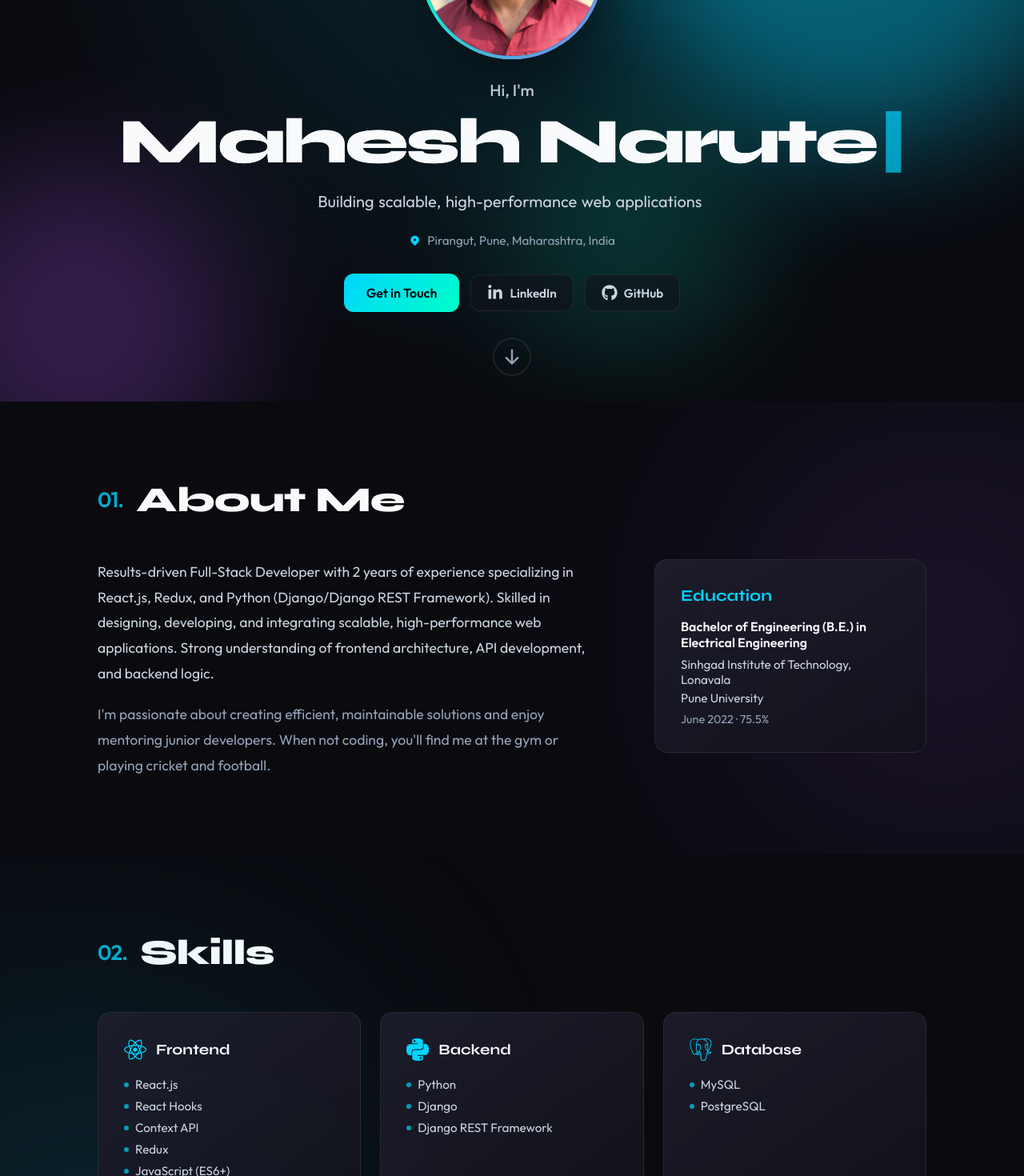
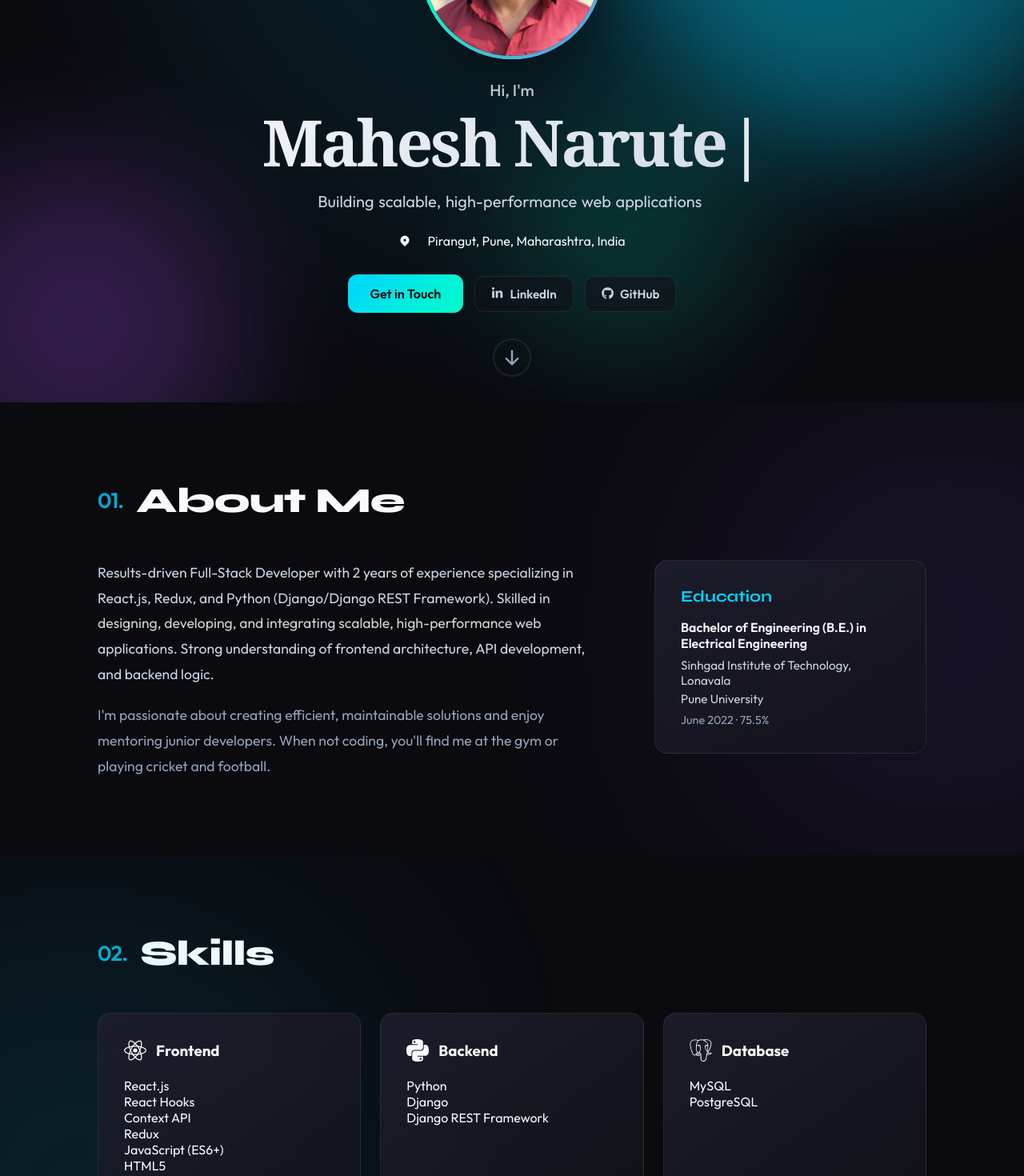
Before and after one commit to maheshnarute/portfolio, a React (Create React App) app: page / in a window 1280 px wide. Shown: the part 220-1690 px from the top of the page at 80% size. Built offline with nearby package versions, Linux system fonts and the light colour scheme.

Commit message:
fix: resolve ESLint unused vars for Vercel

```diff
--- a/src/components/Hero.css
+++ b/src/components/Hero.css
@@ -133,7 +133,7 @@
 }
 
 .hero__name {
-  font-family: var(--font-display);
+  font-family:Georgia;
   /* Fluid typography: 32px to 80px */
   font-size: clamp(2rem, 8vw, 5rem);
   font-weight: 800;
--- a/src/components/Hero.jsx
+++ b/src/components/Hero.jsx
@@ -12,38 +12,15 @@ export default function Hero() {
     offset: ['start start', 'end start'],
   });
 
-  /* Parallax: Image scales down, Text reveals up */
-  /* Parallax: Image scales down, Text reveals up */
-  // Photo starts larger (1.2) and settles to 1.
   const scaleImg = useTransform(scrollYProgress, [0, 0.3], [1.1, 1]);
   const yImg = useTransform(scrollYProgress, [0, 0.3], ['0%', '-15%']);
+  const yText = useTransform(scrollYProgress, [0, 0.3], ['0px', '-40px']);
 
-  // Text content remains visible and enters on load
-  const opacityText = useTransform(scrollYProgress, [0, 0.2], [1, 0.8]); // Subtle fade out on scroll away
-  const yText = useTransform(scrollYProgress, [0, 0.3], ['0px', '-40px']); // Parallax lift on scroll away
-
-  /* Background parallax */
   const yBg = useTransform(scrollYProgress, [0, 1], ['0%', '30%']);
   const yFg = useTransform(scrollYProgress, [0, 0.5], ['0%', '15%']);
   const opacity = useTransform(scrollYProgress, [0.5, 0.9], [1, 0]);
 
   const words = personalInfo.tagline.split(' ');
-  const container = {
-    hidden: { opacity: 0 },
-    visible: (i = 1) => ({
-      opacity: 1,
-      transition: { staggerChildren: 0.08, delayChildren: 0.5 + i * 0.05 },
-    }),
-  };
-
-  const child = {
-    hidden: { opacity: 0, y: 30 },
-    visible: {
-      opacity: 1,
-      y: 0,
-      transition: { duration: 0.5, ease: [0.16, 1, 0.3, 1] },
-    },
-  };
 
   const scrollToSection = () => {
     document.querySelector('#about')?.scrollIntoView({ behavior: 'smooth' });
@@ -51,20 +28,17 @@ export default function Hero() {
 
   return (
     <section id="hero" className="hero" ref={sectionRef}>
-      {/* Parallax background layers */}
       <motion.div className="hero__bg hero__bg--1" style={{ y: yBg }} />
       <motion.div className="hero__bg hero__bg--2" style={{ y: yBg }} />
       <motion.div className="hero__bg hero__bg--3" style={{ y: yFg }} />
       <div className="hero__gradient" />
-
-
 
       <motion.div className="hero__content" style={{ opacity }}>
         <motion.div
           className="hero__profile-wrap"
           initial={{ opacity: 0, scale: 0.8 }}
           animate={{ opacity: 1, scale: 1 }}
-          transition={{ duration: 0.8, delay: 0.2, ease: [0.16, 1, 0.3, 1] }}
+          transition={{ duration: 0.8, delay: 0.2 }}
           style={{ scale: scaleImg, y: yImg }}
         >
           <div className="hero__profile-glow" />
@@ -77,22 +51,10 @@ export default function Hero() {
         </motion.div>
 
         <motion.div style={{ y: yText }}>
-          <motion.p
-            className="hero__greeting"
-            initial={{ opacity: 0, y: 20 }}
-            animate={{ opacity: 1, y: 0 }}
-            transition={{ duration: 0.6, delay: 0.2 }}
-          >
-            Hi, I'm
-          </motion.p>
+          <p className="hero__greeting">Hi, I'm</p>
 
-          <motion.h1
-            className="hero__name"
-            initial={{ opacity: 0, y: 40 }}
-            animate={{ opacity: 1, y: 0 }}
-            transition={{ duration: 0.8, delay: 0.3, ease: [0.16, 1, 0.3, 1] }}
-          >
-            <span>{personalInfo.name}</span>
+          <h1 className="hero__name">
+            {personalInfo.name}
             <motion.span
               className="hero__cursor"
               animate={{ opacity: [1, 0] }}
@@ -100,94 +62,56 @@ export default function Hero() {
             >
               |
             </motion.span>
-          </motion.h1>
+          </h1>
 
-          <motion.div
-            className="hero__tagline"
-            variants={container}
-            initial="hidden"
-            animate="visible"
-          >
+          <div className="hero__tagline">
             {words.map((word, i) => (
-              <motion.span key={i} variants={child} className="hero__tagline-word">
+              <span key={i} className="hero__tagline-word">
                 {word}{' '}
-              </motion.span>
+              </span>
             ))}
-          </motion.div>
+          </div>
 
-          <motion.div
-            className="hero__meta"
-            initial={{ opacity: 0 }}
-            animate={{ opacity: 1 }}
-            transition={{ delay: 1.2, duration: 0.6 }}
-          >
-            <span className="hero__meta-item">
-              <HiLocationMarker /> {personalInfo.location}
-            </span>
-          </motion.div>
+          <div className="hero__meta">
+            <HiLocationMarker /> {personalInfo.location}
+          </div>
 
-          <motion.div
-            className="hero__cta"
-            initial={{ opacity: 0, y: 20 }}
-            animate={{ opacity: 1, y: 0 }}
-            transition={{ delay: 1.3, duration: 0.5 }}
-          >
-            <motion.a
+          <div className="hero__cta">
+            <a
               href="#contact"
               className="hero__btn hero__btn--primary"
               onClick={(e) => {
                 e.preventDefault();
                 document.querySelector('#contact')?.scrollIntoView({ behavior: 'smooth' });
               }}
-              whileHover={{ scale: 1.03, boxShadow: '0 0 20px rgba(0, 212, 255, 0.2)' }}
-              whileTap={{ scale: 0.98 }}
             >
               Get in Touch
-            </motion.a>
-            <motion.a
+            </a>
+
+            <a
               href={personalInfo.linkedin}
               target="_blank"
               rel="noopener noreferrer"
               className="hero__btn hero__btn--secondary"
-              whileHover={{ scale: 1.05, color: 'var(--accent-cyan)' }}
-              whileTap={{ scale: 0.95 }}
-              aria-label="LinkedIn"
             >
-              <FaLinkedinIn size={20} />
-              <span>LinkedIn</span>
-            </motion.a>
-            <motion.a
+              <FaLinkedinIn /> LinkedIn
+            </a>
+
+            <a
               href={personalInfo.github}
               target="_blank"
               rel="noopener noreferrer"
               className="hero__btn hero__btn--secondary"
-              whileHover={{ scale: 1.05, color: 'var(--accent-cyan)' }}
-              whileTap={{ scale: 0.95 }}
-              aria-label="GitHub"
             >
-              <FaGithub size={20} />
-              <span>GitHub</span>
-            </motion.a>
-          </motion.div>
-
+              <FaGithub /> GitHub
+            </a>
+          </div>
         </motion.div>
-
-
-
-
       </motion.div>
 
-      <motion.button
-        className="hero__scroll"
-        onClick={scrollToSection}
-        initial={{ opacity: 0 }}
-        animate={{ opacity: 1 }}
-        transition={{ delay: 1.8 }}
-        whileHover={{ y: 4 }}
-        aria-label="Scroll down"
-      >
+      <button className="hero__scroll" onClick={scrollToSection}>
         <HiArrowDown size={24} />
-      </motion.button>
+      </button>
     </section>
   );
 }
--- a/src/components/Skills.jsx
+++ b/src/components/Skills.jsx
@@ -17,21 +17,6 @@ import {
 import { skills } from '../data/portfolioData';
 import './Skills.css';
 
-const iconMap = {
-  'React.js': SiReact,
-  Redux: SiRedux,
-  Python: SiPython,
-  Django: SiDjango,
-  'Django REST Framework': SiDjango,
-  PostgreSQL: SiPostgresql,
-  MySQL: SiMysql,
-  'JavaScript (ES6+)': SiJavascript,
-  HTML5: SiHtml5,
-  CSS3: SiCss3,
-  Git: SiGit,
-  GitHub: SiGithub,
-};
-
 const skillCategories = [
   { title: 'Frontend', skills: skills.frontend, icon: SiReact },
   { title: 'Backend', skills: skills.backend, icon: SiPython },
@@ -48,7 +33,7 @@ export default function Skills() {
     target: sectionRef,
     offset: ['start end', 'end start'],
   });
-  const { opacity: sectionOpacity, y: sectionY } = useFadeInOut(sectionRef);
+  const { opacity, y } = useFadeInOut(sectionRef);
   const yParallax = useTransform(scrollYProgress, [0, 0.4], ['30px', '-30px']);
 
   return (
@@ -56,54 +41,28 @@ export default function Skills() {
       <motion.div className="skills__bg" style={{ y: yParallax }} />
 
       <div className="container">
-        <motion.div className="skills__container" style={{ opacity: sectionOpacity, y: sectionY }}>
-          <motion.h2
-            className="section-title"
-            initial={{ opacity: 0, y: 30 }}
-            animate={isInView ? { opacity: 1, y: 0 } : {}}
-            transition={{ duration: 0.6 }}
-          >
+        <motion.div className="skills__container" style={{ opacity, y }}>
+          <h2 className="section-title">
             <span className="section-title__accent">02.</span> Skills
-          </motion.h2>
+          </h2>
 
           <div className="skills__grid">
-            {skillCategories.map((category, catIndex) => (
+            {skillCategories.map((category, i) => (
               <motion.div
                 key={category.title}
                 className="skills__card"
                 initial={{ opacity: 0, y: 40 }}
                 animate={isInView ? { opacity: 1, y: 0 } : {}}
-                transition={{ duration: 0.5, delay: catIndex * 0.1 }}
-                whileHover={{
-                  y: -8,
-                  borderColor: 'rgba(0, 212, 255, 0.2)',
-                  boxShadow: '0 20px 40px rgba(0, 0, 0, 0.2)',
-                }}
+                transition={{ delay: i * 0.1 }}
               >
                 <div className="skills__card-header">
-                  {category.icon && (
-                    <motion.span
-                      className="skills__card-icon"
-                      whileHover={{ scale: 1.2, rotate: 5 }}
-                    >
-                      <category.icon size={28} />
-                    </motion.span>
-                  )}
-                  <h3 className="skills__card-title">{category.title}</h3>
+                  {category.icon && <category.icon size={28} />}
+                  <h3>{category.title}</h3>
                 </div>
-                <ul className="skills__list">
-                  {category.skills.map((skill, i) => (
-                    <motion.li
-                      key={skill}
-                      className="skills__item"
-                      initial={{ opacity: 0, x: -10 }}
-                      animate={isInView ? { opacity: 1, x: 0 } : {}}
-                      transition={{ delay: catIndex * 0.1 + i * 0.03 }}
-                      whileHover={{ x: 4, color: 'var(--accent-cyan)' }}
-                    >
-                      <span className="skills__bullet" />
-                      {skill}
-                    </motion.li>
+
+                <ul>
+                  {category.skills.map((skill) => (
+                    <li key={skill}>{skill}</li>
                   ))}
                 </ul>
               </motion.div>
```
Also changed, not shown: 11 other files (tests, documents, lock files or other folders).
